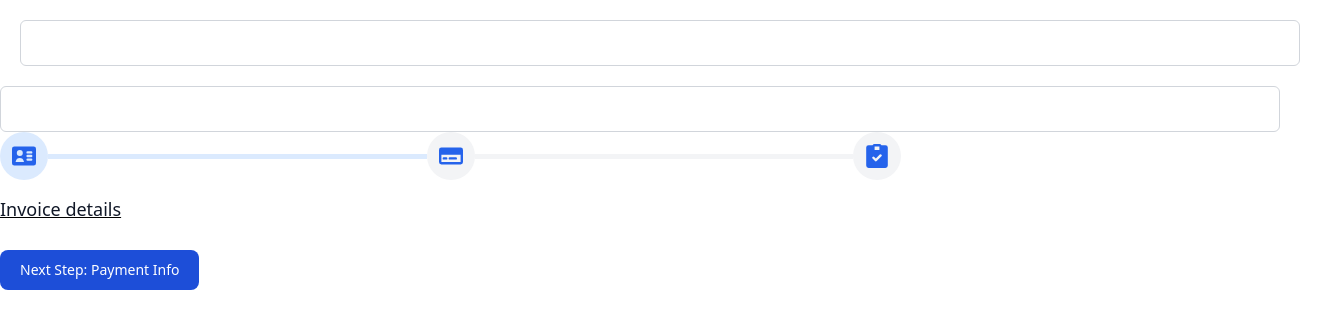
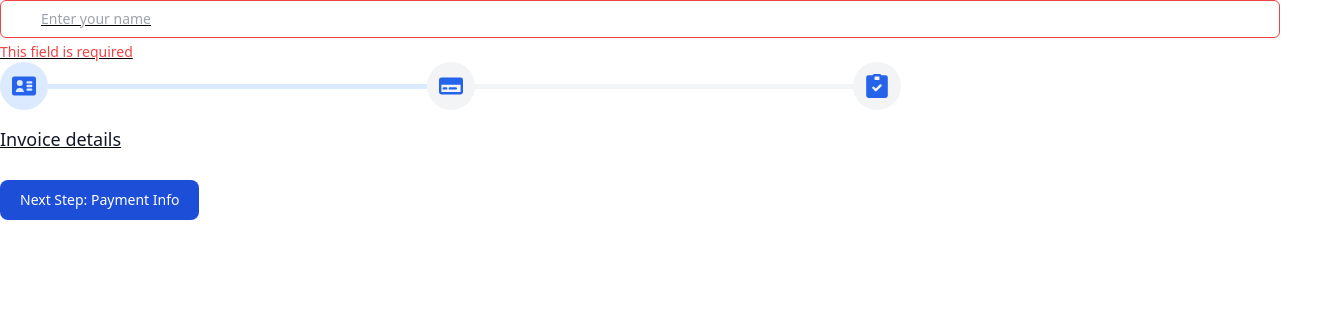
Before and after one commit to mehrnaz-ghaffar/ocserv-frontend, a Vue app: page / in a window 1280 px wide. Shown: the top 328 px of the page, 1320 px wide, since content can reach past the window. Built offline with nearby package versions, Linux system fonts and the light colour scheme; no server answers.

Commit message:
feat:completed OInput component

```diff
--- a/src/components/UI/OInput.vue
+++ b/src/components/UI/OInput.vue
@@ -1,64 +1,80 @@
-<script lang="ts">
-export default defineComponent({
-  name: "OInput",
-  inheritAttrs: false,
-});
-</script>
+<script setup lang="ts">
+import { defineProps, defineEmits, computed } from "vue";
 
-<script setup lang="ts">
-// import { useFormValidator } from "../../composables/formValidator";
-import { computed, defineComponent, onMounted, ref } from "vue";
+// Props
+interface Props {
+  modelValue: string;
+  placeholder?: string;
+  prependIcon?: string;
+  rules?: Array<(value: string) => string | boolean>;
+}
 
-export interface Props {
-  name?: string;
-  label?: string;
-  placeholder?: string;
-  modelValue?: string | number | null;
-  type?: string;
-  disabled?: boolean;
-  errorClass?: string;
-}
-const props = withDefaults(defineProps<Props>(), {
-  type: "text",
-  disabled: false,
-  errorClass: "",
+const props = defineProps<Props>();
+
+// Emits
+const emit = defineEmits<{
+  (e: "update:modelValue", value: string): void;
+}>();
+
+// Internal state
+const error = computed(() => {
+  if (!props.rules || props.rules.length === 0) return false;
+
+  for (const rule of props.rules) {
+    const result = rule(props.modelValue);
+    if (result !== true) return true;
+  }
+  return false;
 });
 
-const emit = defineEmits(["update:modelValue"]);
+const errorMessage = computed(() => {
+  if (!props.rules || props.rules.length === 0) return "";
 
-const computedValue = computed({
-  get() {
-    return props.modelValue;
-  },
-  set(value) {
-    emit("update:modelValue", value);
-  },
+  for (const rule of props.rules) {
+    const result = rule(props.modelValue);
+    if (typeof result === "string") return result;
+  }
+  return "";
 });
 
-// const { isError } = useFormValidator({
-//   fieldName: props.name,
-//   fieldValue: computedValue,
-// });
+// Emit the updated value
+const updateValue = (value: string) => {
+  emit("update:modelValue", value);
+};
 </script>
 
 <template>
-  <label
-    v-if="label"
-    class="vt-font-bold vt-text-gray-700 dark:vt-text-gray-400"
-  >
-    {{ label }}
-  </label>
-  <div>
-    <slot :is-error="isError">
+  <div class="w-full">
+    <!-- Input Wrapper with Prepend Icon -->
+    <div class="relative">
+      <!-- Prepend Icon -->
+      <span
+        v-if="prependIcon"
+        class="absolute inset-y-0 left-0 pl-3 flex items-center"
+      >
+        <i :class="prependIcon" class="text-gray-500"></i>
+      </span>
+
+      <!-- Input Field -->
       <input
-        v-bind="$attrs"
-        v-model="computedValue"
-        :type="type"
-        :data-error="isError"
-        class="input vt-transition vt-ease-in-out vt-border vt-p-2 vt-relative vt-text-sm vt-w-full vt-rounded vt-bg-white vt-h-10 placeholder:vt-italic vt-block vt-text-gray-600 dark:vt-text-gray-200 dark:vt-border-gray-700 dark:vt-bg-gray-800 vt-outline-primary disabled:!vt-bg-gray-100 dark:disabled:!vt-bg-gray-900 disabled:vt-cursor-not-allowed error:vt-border-red-400 error:vt-border error:focus:vt-shadow-[0_0_0_0.2rem_rgb(255_0_0_/_25%);] dark:error:vt-border-red-400 dark:error:vt-border dark:error:focus:vt-shadow-[0_0_0_0.2rem_rgb(255_0_0_/_25%);]"
+        :value="modelValue"
+        @input="updateValue($event.target.value)"
         :placeholder="placeholder"
-        :disabled="disabled"
+        :class="[
+          'block w-full pl-10 pr-3 py-2 border rounded-md shadow-sm focus:outline-none focus:ring-1 focus:ring-indigo-500 sm:text-sm',
+          error ? 'border-red-500 focus:ring-red-500' : 'border-gray-300',
+        ]"
+        type="text"
       />
-    </slot>
+
+      <!-- Error Message -->
+      <p v-if="error" class="text-sm text-red-500 mt-1">
+        {{ errorMessage }}
+      </p>
+    </div>
   </div>
 </template>
+
+<style scoped>
+/* Optional styles can be added here */
+</style>
--- a/src/components/authentiacate/registrationForm.vue
+++ b/src/components/authentiacate/registrationForm.vue
@@ -1,12 +1,22 @@
 <script setup lang="ts">
 import OInput from "../UI/OInput.vue";
 import Ostepper from "../UI/OStepper.vue";
-import { onMounted } from "vue";
+import { onMounted, ref } from "vue";
 import api from "@/services/api";
 
 defineProps<{
   //   msg: string
 }>();
+
+const inputValue = ref("");
+
+const requiredRule = (value: string) => {
+  return value ? true : "This field is required";
+};
+
+const minLengthRule = (value: string) => {
+  return value.length >= 3 ? true : "Minimum length is 3 characters";
+};
 
 onMounted(() => {
   console.log(`the component is now mounted.`);
@@ -20,8 +30,12 @@ const fetchData = async () => {
 
 <template>
   <div class="text-xl bg-blue underline">
-    <input type="text" class="input m-5" />
-    <OInput />
+    <OInput
+      v-model="inputValue"
+      placeholder="Enter your name"
+      prependIcon="fas fa-user"
+      :rules="[requiredRule, minLengthRule]"
+    />
 
     <Ostepper />
   </div>
```
